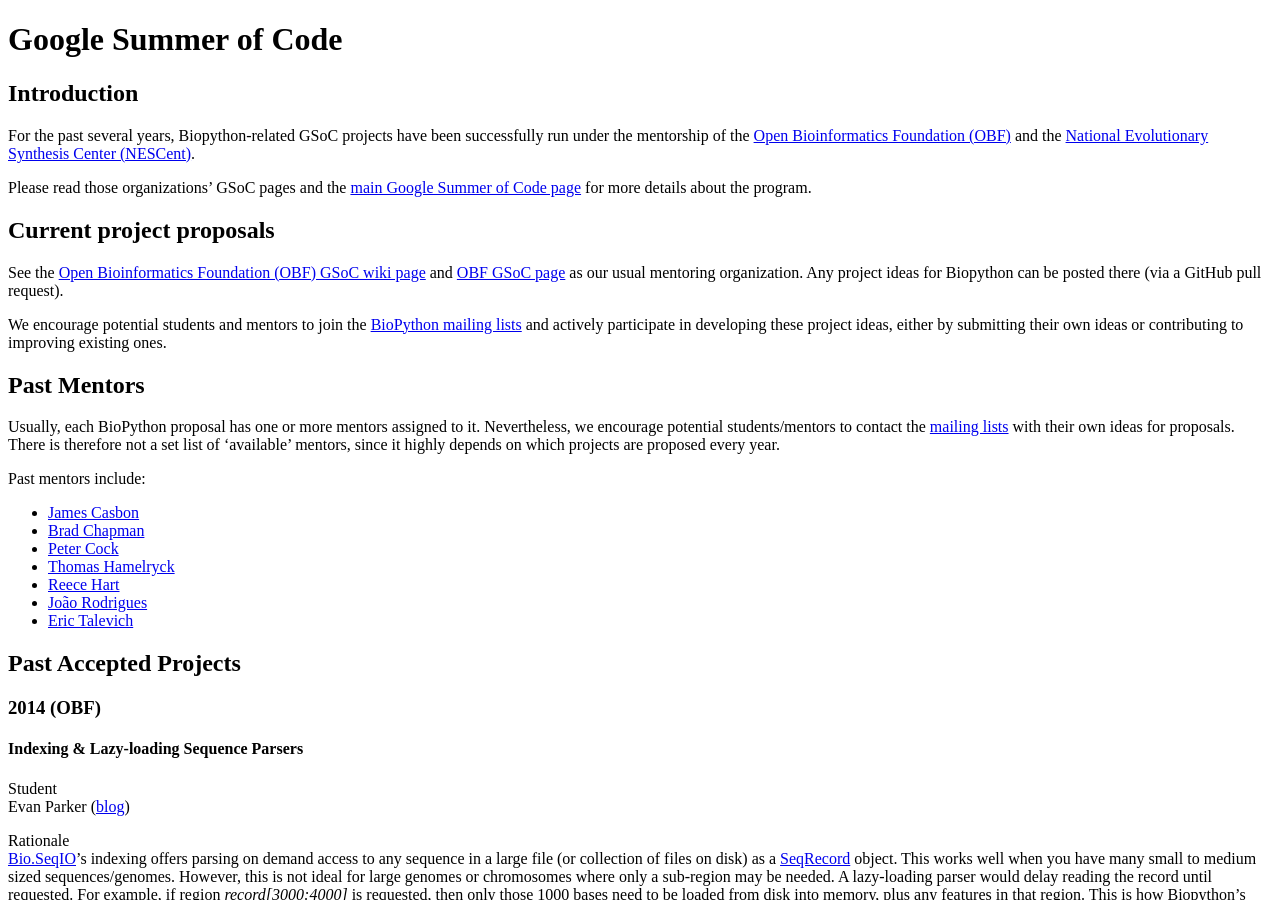
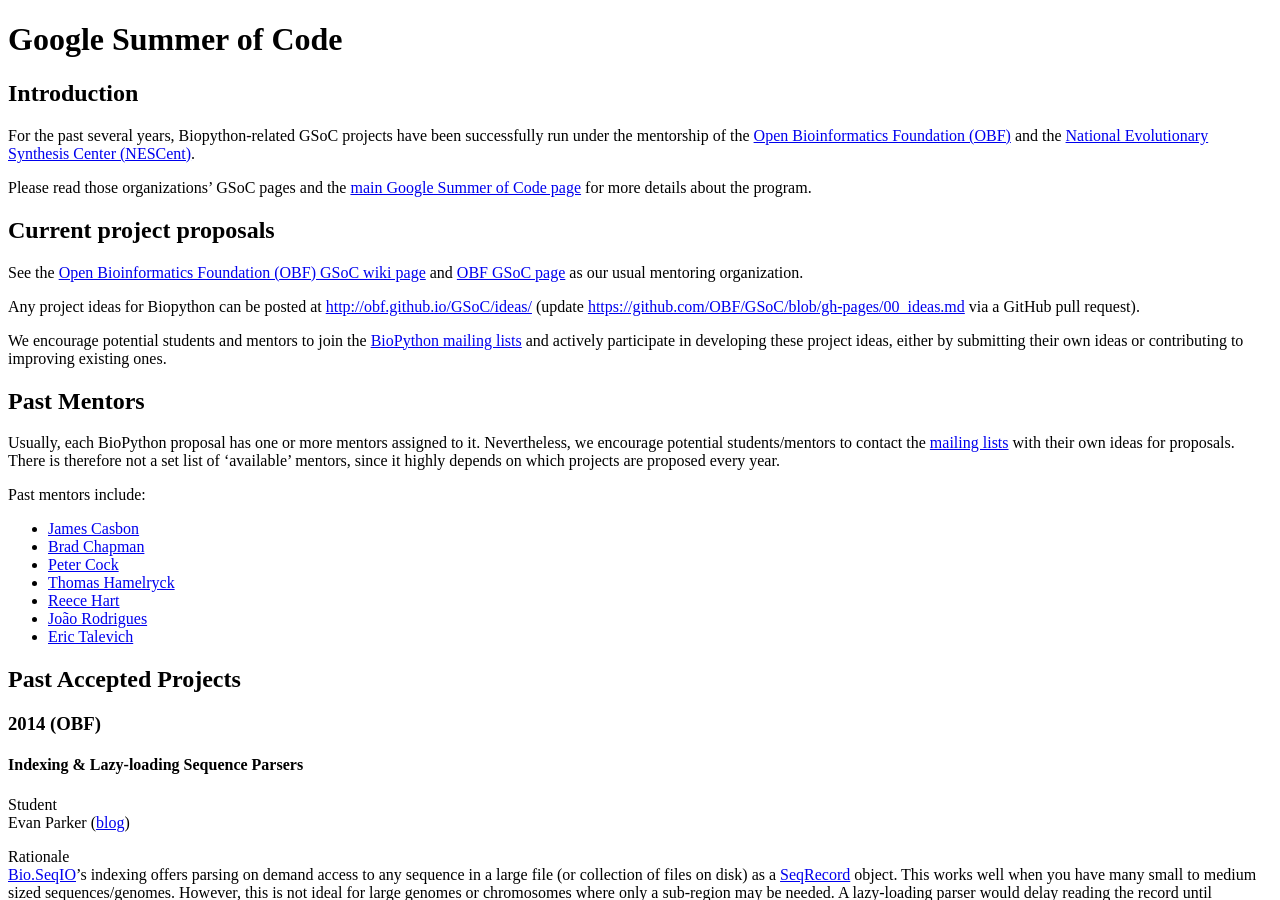
Before and after one commit to biopython/biopython.github.io, a Jekyll site: the page built from wiki/Google_Summer_of_Code.md, in a window 1280 px wide and 900 px high. Built offline with Jekyll 4.4.1, drawn with Linux system fonts in a browser that asks for light colours.

Commit message:
/* Current project proposals */ Project ideas as pull requests

```diff
--- a/wiki/Google_Summer_of_Code.md
+++ b/wiki/Google_Summer_of_Code.md
@@ -23,8 +23,11 @@ Current project proposals
 See the [Open Bioinformatics Foundation (OBF) GSoC wiki
 page](http://www.open-bio.org/wiki/Google_Summer_of_Code) and [OBF GSoC
 page](http://obf.github.io/GSoC/) as our usual mentoring organization.
-Any project ideas for Biopython can be posted there (via a GitHub pull
-request).
+
+Any project ideas for Biopython can be posted at
+<http://obf.github.io/GSoC/ideas/> (update
+<https://github.com/OBF/GSoC/blob/gh-pages/00_ideas.md> via a GitHub
+pull request).
 
 We encourage potential students and mentors to join the [BioPython
 mailing lists](http://biopython.org/wiki/Mailing_lists) and actively
```
Also changed, not shown: 1 other file.
